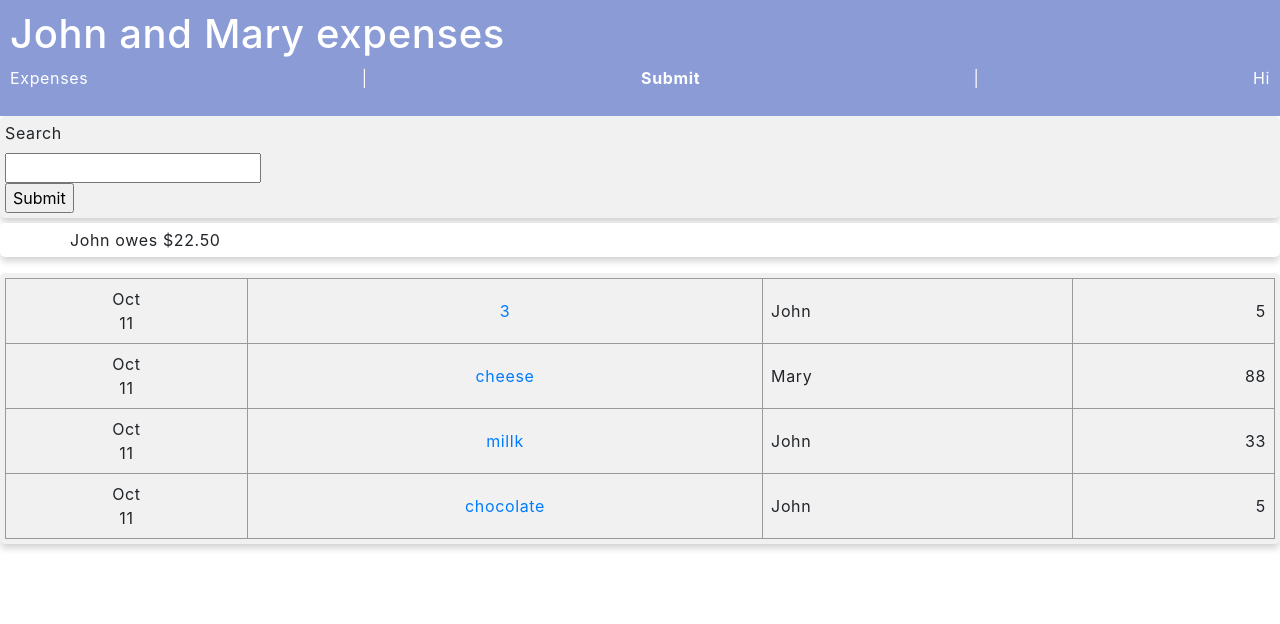
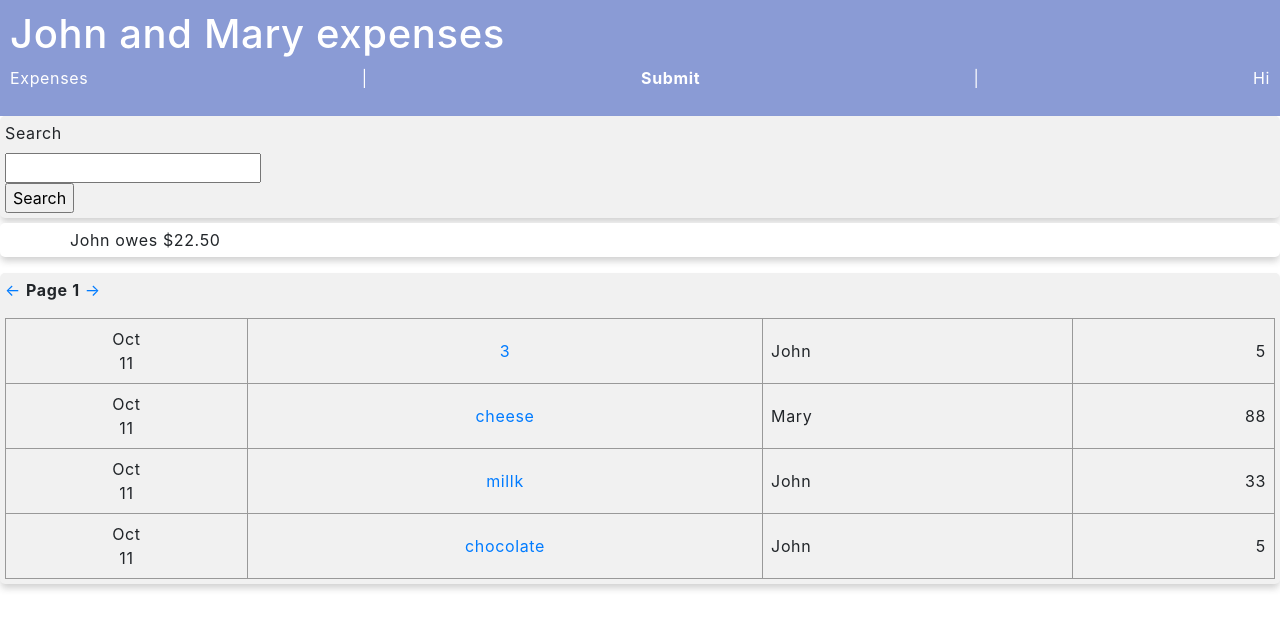
Before and after one commit to ajc133/expenses-app-django, a Django app: page /groups/1 in a window 1280 px wide. Shown: the top 624 px of the page. Run offline with Django 5.2, Linux system fonts and the light colour scheme; a user stored in the database is signed in; data comes from the database, SQL or seed files in the repository.

Commit message:
feat: Add pagination buttons

```diff
--- a/expenses/templates/group_expenses.html
+++ b/expenses/templates/group_expenses.html
@@ -9,7 +9,7 @@
 <form action="{% url 'group_expenses' group.id %}">
   <label for="fname">Search</label><br>
   <input type="text" id="search" name="search"><br>
-  <input type="submit" value="Submit">
+  <input type="submit" value="Search">
 </form>
 </div>
 <div>
@@ -20,6 +20,13 @@
 	</ul>
 </div>
 <div class="mycard">
+	<div>
+	<p>
+	<a href="{% url 'group_expenses' group.id %}?search={{ search }}&page={{ page|add:"-1" }}">←</a>
+	<b>Page {{ page }}</b>
+	<a href="{% url 'group_expenses' group.id %}?search={{ search }}&page={{ page|add:"1" }}">→</a>
+	</p>
+	</div>
 {% include 'expense_table.html' %}
 </div>
 {% endblock %}
--- a/expenses/views.py
+++ b/expenses/views.py
@@ -43,8 +43,8 @@ def groups(request: HttpRequest):
 @login_required
 def group_expenses(request: HttpRequest, group_id: int):
     group = get_object_or_404(Group, pk=group_id)
-    search_string = request.GET.get("search")
-    page_num = int(request.GET.get("page", 1))
+    search_string = request.GET.get("search", "")
+    page = int(request.GET.get("page", 1))
 
     # Compute total expenses and per-person share
     total_cost = group.expenses.aggregate(total=Sum("cost"))["total"] or 0
@@ -62,14 +62,16 @@ def group_expenses(request: HttpRequest, group_id: int):
     group_expenses = group.expenses.select_related("payer")
     if search_string:
         group_expenses = group_expenses.filter(item__icontains=search_string)
-    if page_num > 0:
-        first_idx = (page_num - 1) * PAGE_SIZE
+    if page > 0:
+        first_idx = (page - 1) * PAGE_SIZE
         group_expenses = group_expenses.all()[first_idx : first_idx + PAGE_SIZE]
     context = {
         "group_id": group.id,
         "expenses": group_expenses,
         "debts": group_debts.values("first_name", "owes"),
         "group": group,
+        "page": page,
+        "search": search_string,
     }
 
     return render(request, "group_expenses.html", context)
--- a/splootwyze/settings.py
+++ b/splootwyze/settings.py
@@ -38,9 +38,9 @@ SECRET_KEY = env("SPLOOTWYZE_SECRET_KEY")
 
 LOGIN_URL = "login"
 
-LOGIN_REDIRECT_URL = "main"
+LOGIN_REDIRECT_URL = "login"
 
-LOGOUT_REDIRECT_URL = "main"
+LOGOUT_REDIRECT_URL = "login"
 
 MEDIA_URL = "media/"
 
```
